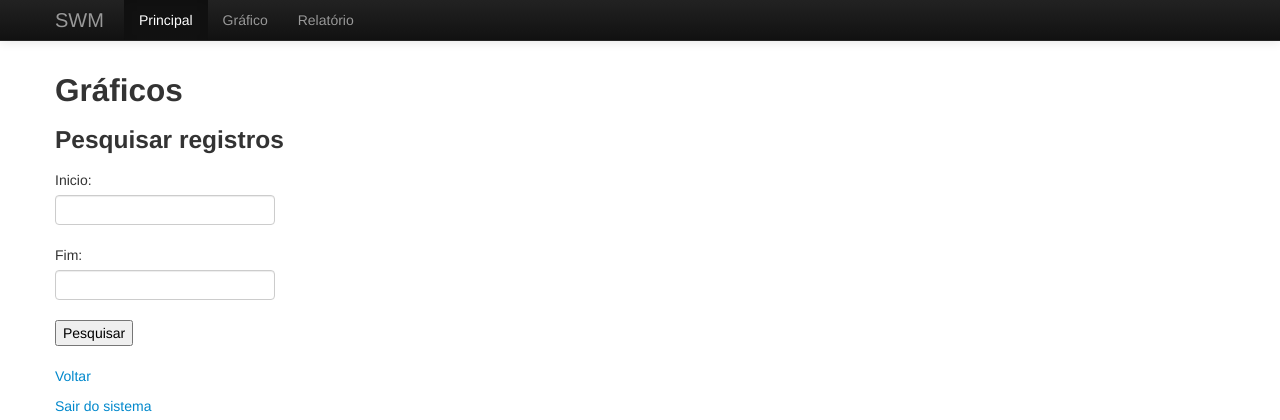
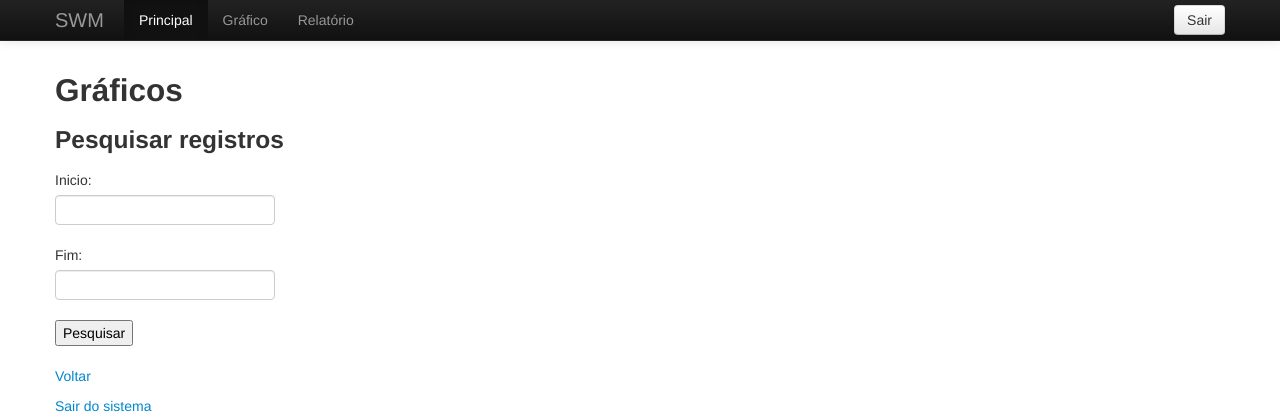
Before and after one commit to dyegocantu/swm, a Django app: page /charts/ in a window 1280 px wide. Shown: the top 420 px of the page. Run offline with Django 3.2, Linux system fonts and the light colour scheme; the visitor is signed in with stand-in values (Sample User, id 1); parts of the project's set-up code (start-up, migrations or seed data) failed here and were passed over; some libraries are stand-ins or nearby versions.

Commit message:
added button for logout

```diff
--- a/django/swm/templates/menu.html
+++ b/django/swm/templates/menu.html
@@ -9,6 +9,9 @@
           </button>
           <a class="brand" href="/">SWM</a>
           <div class="nav-collapse collapse">
+            <div class="pull-right">
+                <a href="/logout"><button type="button" class="btn">Sair</button></a>
+            </div>
             <ul class="nav">
               <li class="active"><a href="/">Principal</a></li>
               <li><a href="/charts">Gráfico</a></li>
```
